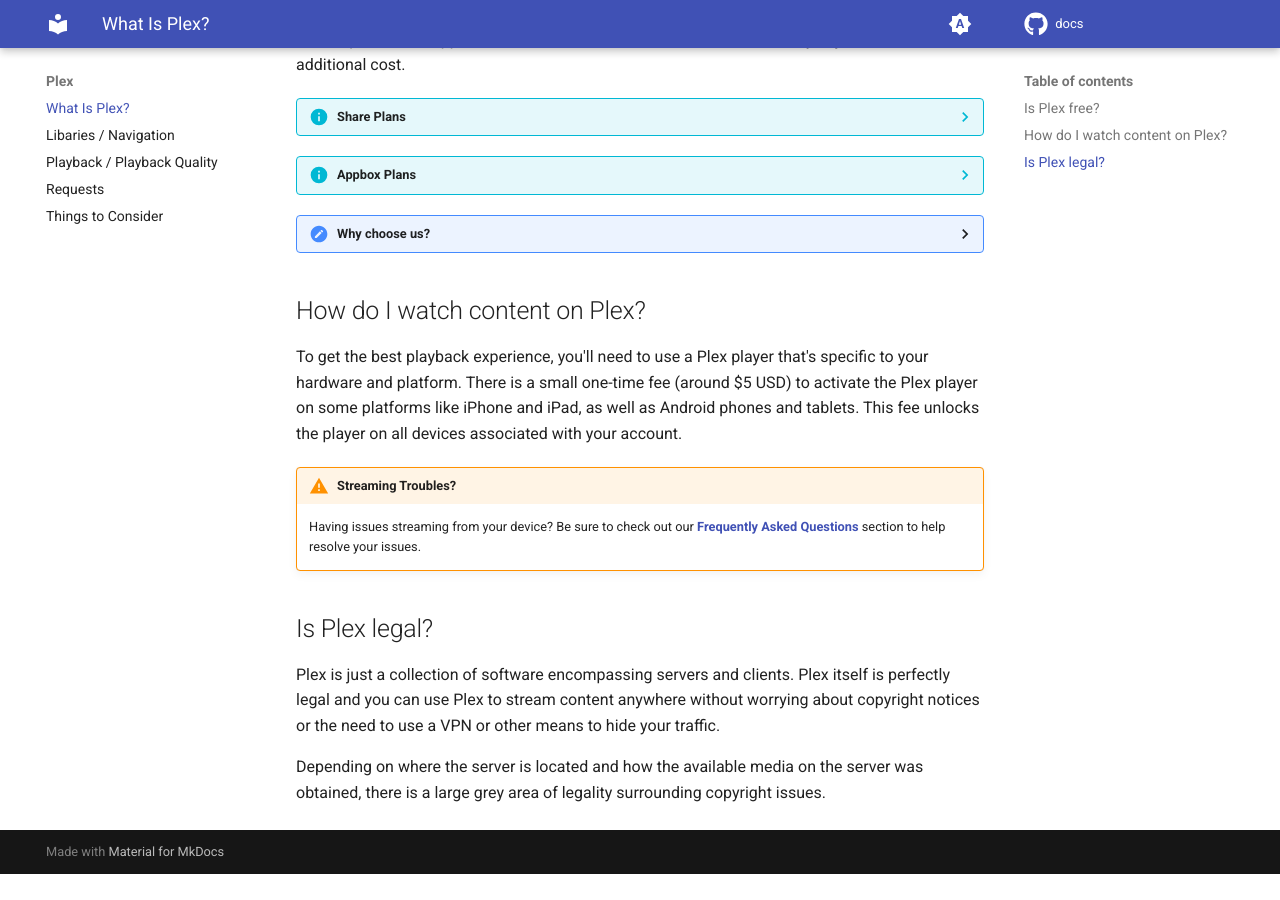
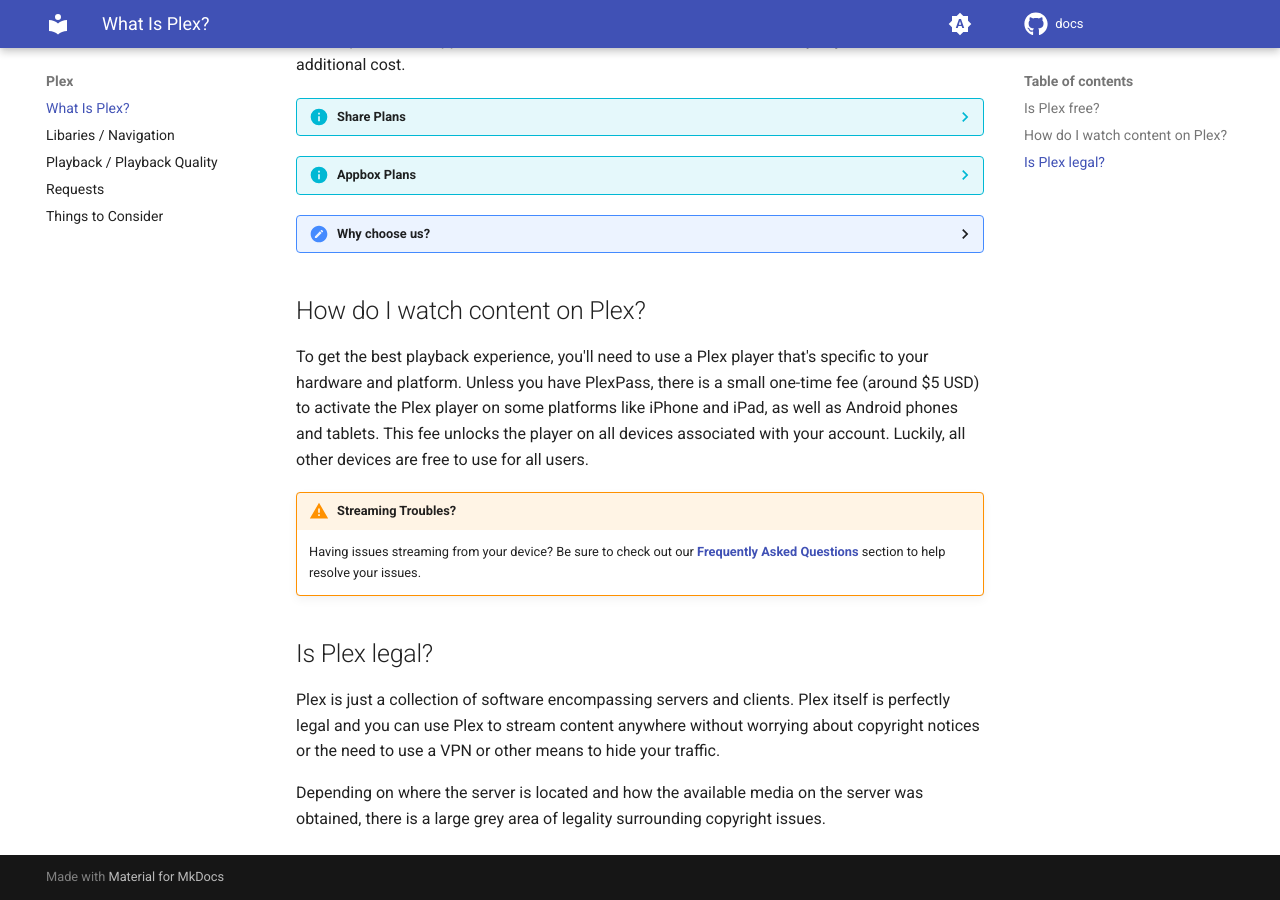
Before and after one commit to neomedia6989/docs-2, an MkDocs documentation site: the page built from docs/plex/what-is-plex.md, in a window 1280 px wide and 900 px high, scrolled down 604 px. Built offline with MkDocs 1.6.1 and Material for MkDocs 9.7.7, drawn with Linux system fonts in a browser that asks for light colours; comment, search, counter and statistics services are not loaded; before the commit the page ends 1478 px from its top, so only the background shows below that.

Commit message:
Update what-is-plex.md

```diff
--- a/docs/plex/what-is-plex.md
+++ b/docs/plex/what-is-plex.md
@@ -105,7 +105,7 @@
   </details>
 
 ## How do I watch content on Plex?
-To get the best playback experience, you'll need to use a Plex player that's specific to your hardware and platform. There is a small one-time fee (around $5 USD) to activate the Plex player on some platforms like iPhone and iPad, as well as Android phones and tablets. This fee unlocks the player on all devices associated with your account.
+To get the best playback experience, you'll need to use a Plex player that's specific to your hardware and platform. Unless you have PlexPass, there is a small one-time fee (around $5 USD) to activate the Plex player on some platforms like iPhone and iPad, as well as Android phones and tablets. This fee unlocks the player on all devices associated with your account. Luckily, all other devices are free to use for all users.
 
 !!! warning "Streaming Troubles?"
 
```
